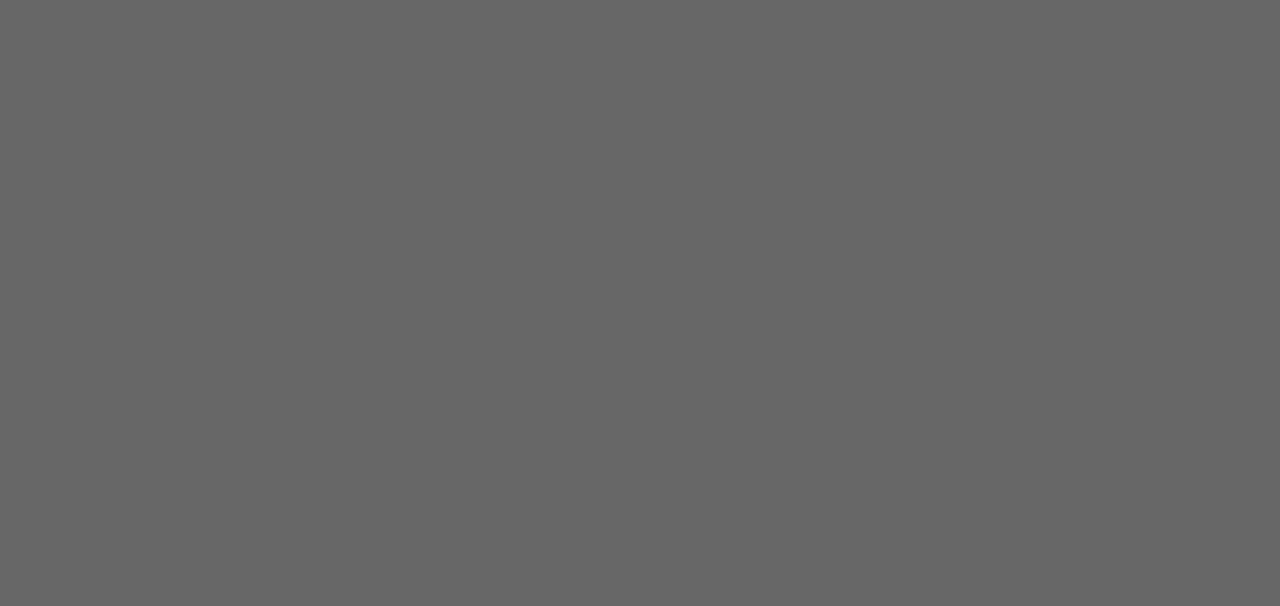
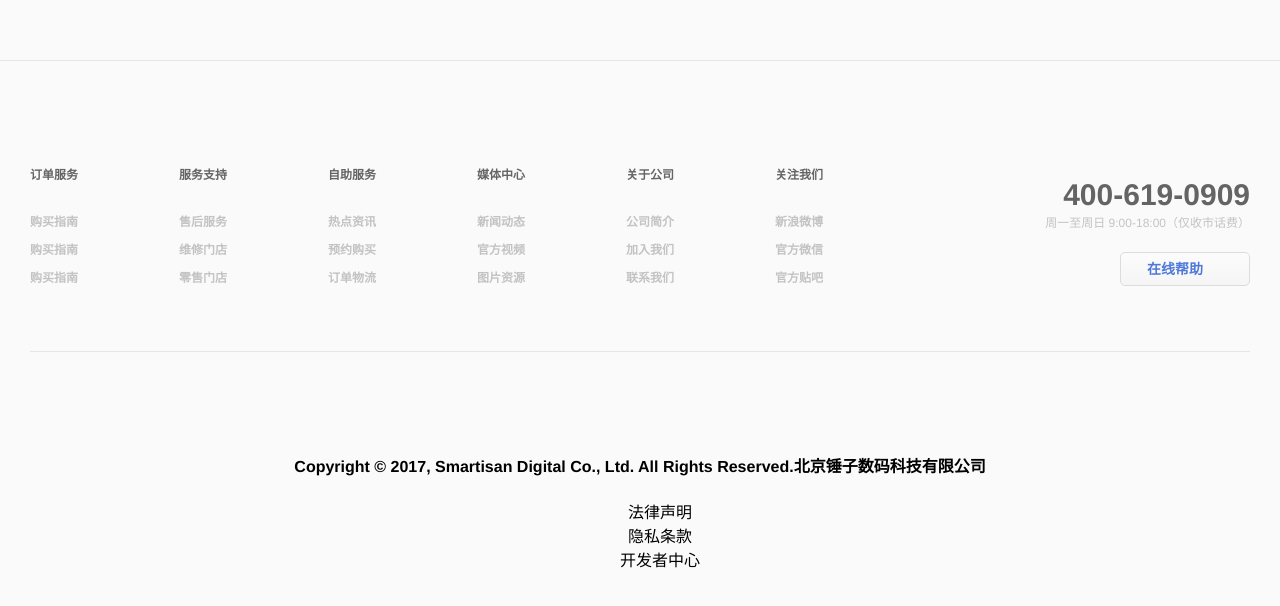
Before and after one commit to taosin/vue_smartisan, a Vue app: page /#/ in a window 1280 px wide. Shown: the part 1078-1684 px from the top of the page. Before the commit the page ends 1138 px from the top, so only its background shows below. Built offline with nearby package versions, Linux system fonts and the light colour scheme; the HTML template or start-up script is replaced by a standard one.

Commit message:
添加footer组件页面

```diff
--- a/index.html
+++ b/index.html
@@ -15,6 +15,6 @@
     min-width: 1200px;
 		width: 100%;
     margin:0;
-    background-color: #666;
+    background-color: #fafafa;
 	}
 </style>
--- a/src/App.vue
+++ b/src/App.vue
@@ -2,15 +2,18 @@
   <div id="app">
     <top></top>
     <router-view></router-view>
+    <bot></bot>
   </div>
 </template>
 
 <script>
   import top from './components/header.vue';
+  import bot from './components/footer.vue';
   export default {
     name: 'app',
     components:{
-      top
+      top,
+      bot
     },
   }
 </script>
--- /dev/null
+++ b/src/components/footer.vue
@@ -0,0 +1,192 @@
+<template>
+	<footer class="s-footer">
+		<div class="s-main">
+			<div class="s-left">
+				<ul class="s-pr-ul">
+					<li v-for="menu in menus" class="s-pr-ul-li">
+						<h3>{{menu.text}}</h3>
+						<ul class="s-ch-ul">
+							<li v-for="m in menu.child" class="s-ch-ul-li"><router-link :to="m.url">{{m.text}}</router-link></li>
+						</ul>
+					</li>
+				</ul>
+			</div>
+			<div class="s-right">
+				<h2>400-619-0909</h2>
+				<p>周一至周日 9:00-18:00（仅收市话费）</p>
+				<a class="s-help-btn">在线帮助</a>
+			</div>
+		</div>
+		<div class="s-copyright">
+			<div>
+				<h4>Copyright © 2017, Smartisan Digital Co., Ltd. All Rights Reserved.北京锤子数码科技有限公司</h4>
+				<ul>
+					<li>法律声明</li>
+					<li>隐私条款</li>
+					<li>开发者中心</li>
+				</ul>
+				<div>
+
+				</div>
+			</div>
+			<div class="">
+
+			</div>
+		</div>
+	</footer>
+</template>
+<script>
+	export default {
+		name: 'footer',
+		data () {
+			return {
+				menus:[
+				{ text:'订单服务', child:[ {text:'购买指南', url:'/hello' }, {text:'购买指南', url:'/hello' }, {text:'购买指南', url:'/hello' } ] },
+				{ text:'服务支持', child:[ {text:'售后服务', url:'/hello' }, {text:'维修门店', url:'/hello' }, {text:'零售门店', url:'/hello' } ] },
+				{ text:'自助服务', child:[ {text:'热点资讯', url:'/hello' }, {text:'预约购买', url:'/hello' }, {text:'订单物流', url:'/hello' } ] },
+				{ text:'媒体中心', child:[ {text:'新闻动态', url:'/hello' }, {text:'官方视频', url:'/hello' }, {text:'图片资源', url:'/hello' } ] },
+				{ text:'关于公司', child:[ {text:'公司简介', url:'/hello' }, {text:'加入我们', url:'/hello' }, {text:'联系我们', url:'/hello' } ] },
+				{ text:'关注我们', child:[ {text:'新浪微博', url:'/hello' }, {text:'官方微信', url:'/hello' }, {text:'官方贴吧', url:'/hello' } ] },
+				],
+				current:0,
+				ttio:true,
+				tsio:0
+			}
+		},
+		mounted(){
+			// window.addEventListener('scroll', this.sscroll);
+		},
+		watch:{
+		},
+		methods:{
+			// sscroll(){
+			// 	const self = this;
+			// 	let tsio = document.body.scrollTop||document.documentElement.scrollTop;
+			// 	if(tsio === 0){
+			// 		this.ttio = true;
+			// 	}else{
+			// 		this.ttio = false;
+			// 	}
+			// }
+		}
+	}
+</script>
+<style scoped lang="less">
+	.s-footer{
+		width: 100%;
+		background: #fafafa;
+		border-top: 1px solid #e6e6e6;
+		display: block;
+		.s-main{
+			width: 1220px;
+			margin: 0 auto;
+			overflow: hidden;
+			padding: 80px 0px 60px 0;
+			border-bottom: 1px solid #e6e6e6;
+			position: relative;
+			.s-left{
+
+				.s-pr-ul{
+					padding: 0;
+					.s-pr-ul-li{
+						float: left;
+						width: 149px;
+						line-height: 1;
+						text-align: left;
+						h3{
+							color: #646464;
+							font-size: 12px;
+							padding: 0 0 14px;
+							font-weight: bold;
+						}
+					}
+					.s-ch-ul{
+						padding: 0;
+						.s-ch-ul-li{
+							padding: 6px 0;
+							a{
+								color: #c3c3c3;
+								font-size: 12px;
+								text-decoration: none;
+								font-weight: bold;
+								cursor: pointer;
+								-webkit-transition: all .15s ease-out;
+								transition: all .15s ease-out;
+								text-decoration: none;
+							}
+							a:hover{
+								color: #5079d9;
+							}
+						}
+					}
+				}
+			}
+			.s-right{
+				text-align: right;
+				width: 220px;
+				float: right;
+				h2{
+					cursor: default;
+					color: #646464;
+					top: -2px;
+					position: relative;
+					transition: all .15s ease-out;
+					text-decoration: none;
+					font-size: 30px;
+					line-height: 1;
+					text-align: right;
+				}
+				p{
+					clear: both;
+					font-size: 12px;
+					line-height: 18px;
+					color: #c3c3c3;
+					margin-top: -23px;
+				}
+				.s-help-btn{
+					float: right;
+					width: 102px;
+					height: 32px;
+					line-height: 32px;
+					background: -webkit-linear-gradient(#fcfcfc,#f5f5f5);
+					background: linear-gradient(#fcfcfc,#f5f5f5);
+					cursor: pointer;
+					font-size: 14px;
+					padding: 0 0 0 26px;
+					margin-top: 8px;
+					text-align: left;
+					color: #5079d9;
+					border: 1px solid #dcdcdc;
+					border-radius: 5px;
+					font-weight: bold;
+				}
+				.s-help-btn:hover{
+					background: #f5f5f5;
+				}
+				span{
+					font-size: 18px;
+					margin-right: 6px;
+					top: -1px;
+					position: relative;
+					display: inline-block;
+					font-family: SmartisanIconFont;
+					vertical-align: middle;
+				}
+				span::before{
+					content: "N";
+				}
+			}
+		}
+		.s-copyright{
+			width: 1220px;
+			margin: 0 auto;
+			overflow: hidden;
+			padding: 80px 0px 60px 0;
+		}
+		ul{
+			li{
+				list-style: none;
+			}
+		}
+	}
+</style>
--- a/src/components/header.vue
+++ b/src/components/header.vue
@@ -276,7 +276,7 @@
 			width: 100%;
 			transition:all .6s;
 			height: 60px;
-			animation:myfirst .3s;
+			animation:myfirst .5s;
 			@keyframes myfirst
 			{
 				from {height: 0px;}
@@ -289,13 +289,13 @@
 				margin: 0;
 				border: none;
 				margin-top: 5px;
-				animation:myfirsts .5s;
+				animation:myfirsts .3s;
 				@keyframes myfirsts
 				{
 					from {dispaly: none;}
 					to {dispaly: block;}
 				}
-				transition: display .5s;
+				transition: display .1s;
 				.s-left{
 					width: 600px;
 					height: 38px;
```
